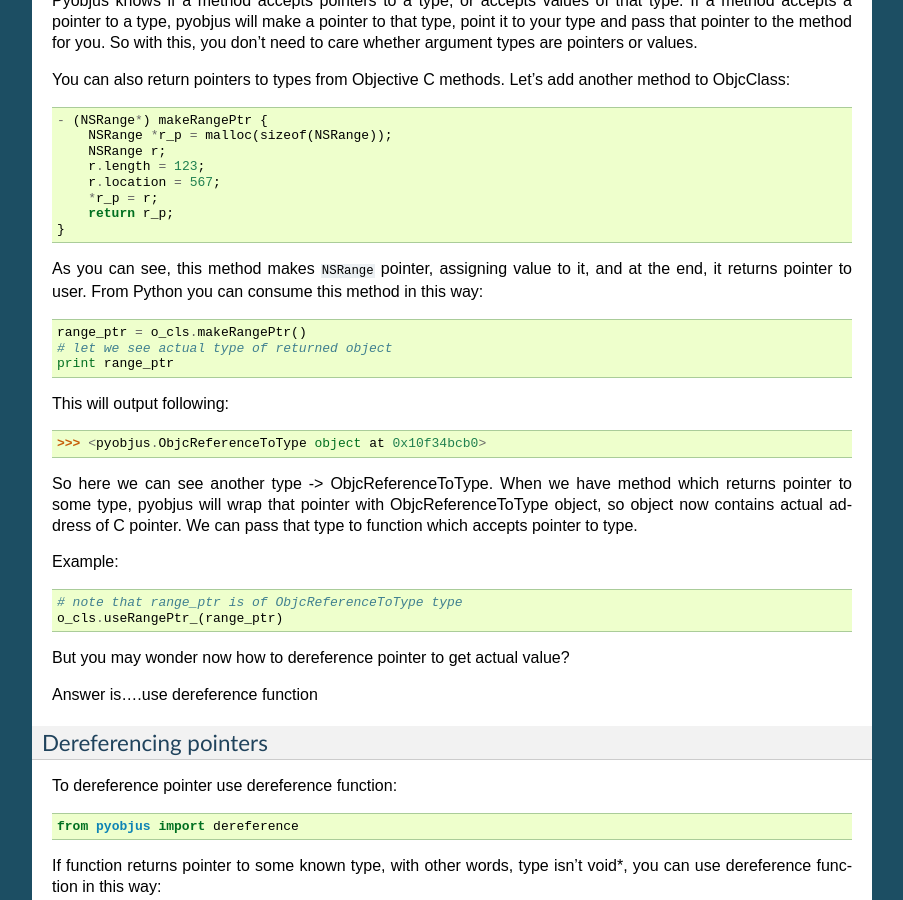
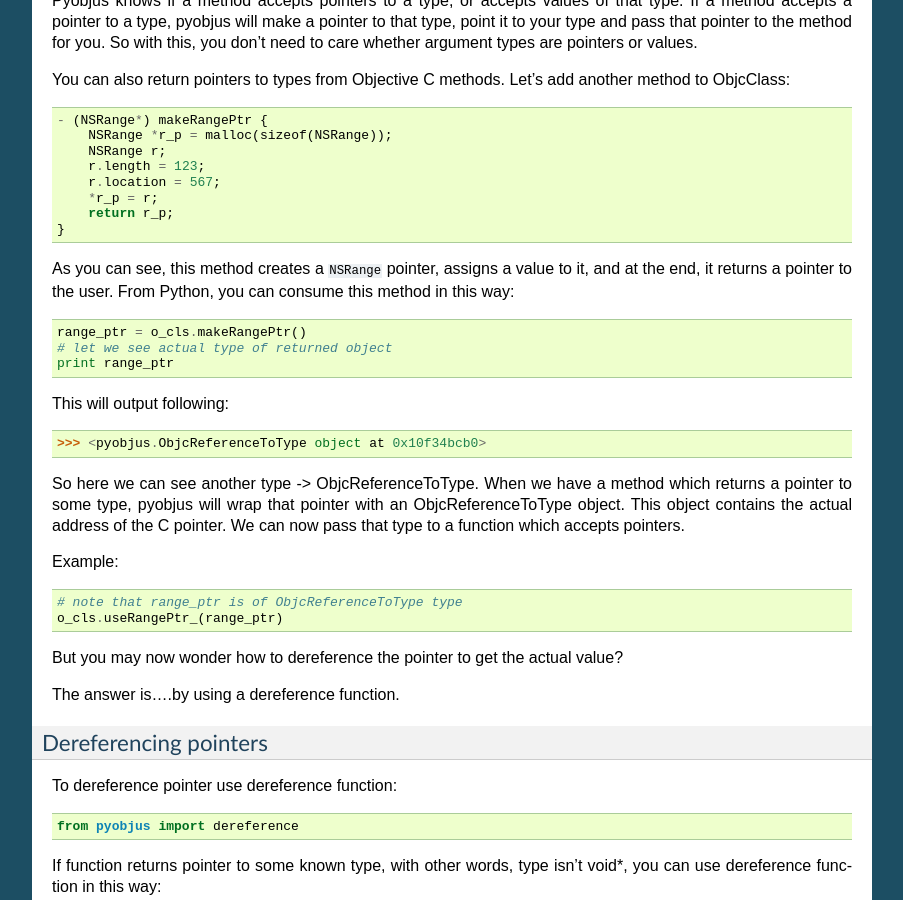
Before and after one commit to kivy/pyobjus, a Sphinx documentation site: the page built from docs/source/core_tutorials.rst, in a window 1280 px wide and 900 px high, scrolled down 5238 px. Shown: the whole window, without its empty margins (198-1101 px from the left). Built offline with Sphinx 7.4.7, drawn with Linux system fonts in a browser that asks for light colours.

Commit message:
doc: grammar tweaks

```diff
--- a/docs/source/core_tutorials.rst
+++ b/docs/source/core_tutorials.rst
@@ -329,8 +329,9 @@
         return r_p;
     }
 
-As you can see, this method makes ``NSRange`` pointer, assigning value to it, and at the end, it returns pointer to user.
-From Python you can consume this method in this way::
+As you can see, this method creates a ``NSRange`` pointer, assigns a value to
+it, and at the end, it returns a pointer to the user. From Python, you can
+consume this method in this way::
 
     range_ptr = o_cls.makeRangePtr()
     # let we see actual type of returned object
@@ -340,17 +341,19 @@
 
     >>> <pyobjus.ObjcReferenceToType object at 0x10f34bcb0>
 
-So here we can see another type -> ObjcReferenceToType. When we have method which returns pointer to some type, pyobjus will wrap that pointer with ObjcReferenceToType object,
-so object now contains actual address of C pointer. We can pass that type to function which accepts pointer to type.
+So here we can see another type -> ObjcReferenceToType. When we have a method
+which returns a pointer to some type, pyobjus will wrap that pointer with an
+ObjcReferenceToType object. This object contains the actual address of the C
+pointer. We can now pass that type to a function which accepts pointers.
 
 Example::
 
     # note that range_ptr is of ObjcReferenceToType type
     o_cls.useRangePtr_(range_ptr)
 
-But you may wonder now how to dereference pointer to get actual value?
+But you may now wonder how to dereference the pointer to get the actual value?
 
-Answer is....use dereference function
+The answer is....by using a dereference function.
 
 Dereferencing pointers
 ~~~~~~~~~~~~~~~~~~~~~~
```
